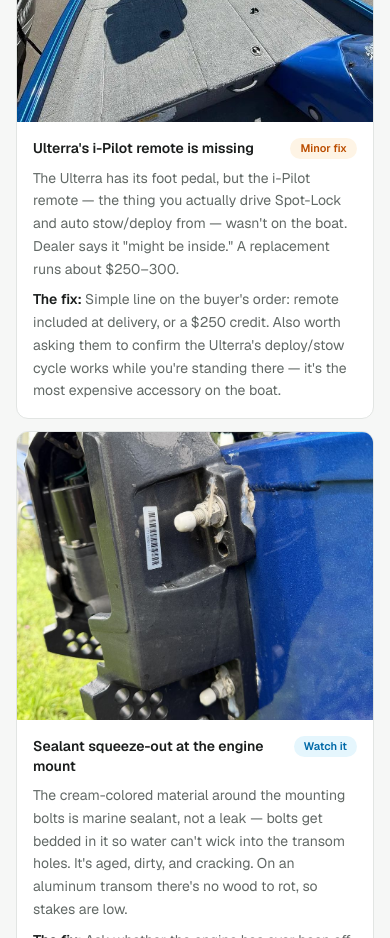
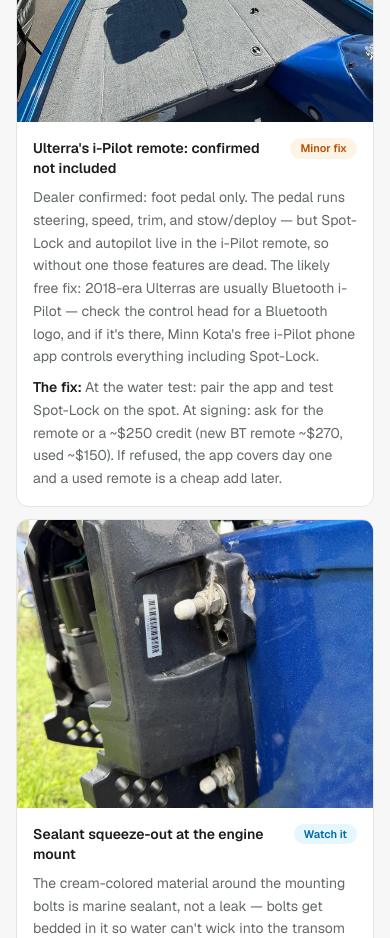
Before and after one commit to eigenvectr/fih, a Next.js app: page /boat-report/findings in a window 390 px wide. Shown: the part 6660-7598 px from the top of the page. Built offline with nearby package versions, Linux system fonts and the light colour scheme.

Commit message:
Update Ulterra remote finding: confirmed not included
Foot pedal only — Spot-Lock and autopilot need the i-Pilot remote or,
on Bluetooth-era systems, Minn Kota's free phone app. Water-test step
and signing ask updated accordingly.

```diff
--- a/src/app/boat-report/findings/page.tsx
+++ b/src/app/boat-report/findings/page.tsx
@@ -150,12 +150,12 @@
     fix: "One open question: the tank is full, and on a boat that sat, nobody knows how old that gas is. Ask when it was last filled. If it's old ethanol fuel: treat it (StaBil), run it through quickly, or have it drained — cheap either way, but don't judge the engine's idle on stale gas at the water test.",
   },
   {
-    title: "Ulterra's i-Pilot remote is missing",
+    title: "Ulterra's i-Pilot remote: confirmed not included",
     verdict: "minor",
     photo: "/boat/bow.jpg",
-    alt: "Minn Kota Ulterra on the bow, which pairs with an i-Pilot remote that was not found",
-    what: "The Ulterra has its foot pedal, but the i-Pilot remote — the thing you actually drive Spot-Lock and auto stow/deploy from — wasn't on the boat. Dealer says it \"might be inside.\" A replacement runs about $250–300.",
-    fix: "Simple line on the buyer's order: remote included at delivery, or a $250 credit. Also worth asking them to confirm the Ulterra's deploy/stow cycle works while you're standing there — it's the most expensive accessory on the boat.",
+    alt: "Minn Kota Ulterra on the bow, sold with foot pedal only and no i-Pilot remote",
+    what: "Dealer confirmed: foot pedal only. The pedal runs steering, speed, trim, and stow/deploy — but Spot-Lock and autopilot live in the i-Pilot remote, so without one those features are dead. The likely free fix: 2018-era Ulterras are usually Bluetooth i-Pilot — check the control head for a Bluetooth logo, and if it's there, Minn Kota's free i-Pilot phone app controls everything including Spot-Lock.",
+    fix: "At the water test: pair the app and test Spot-Lock on the spot. At signing: ask for the remote or a ~$250 credit (new BT remote ~$270, used ~$150). If refused, the app covers day one and a used remote is a cheap add later.",
   },
   {
     title: "Sealant squeeze-out at the engine mount",
```
